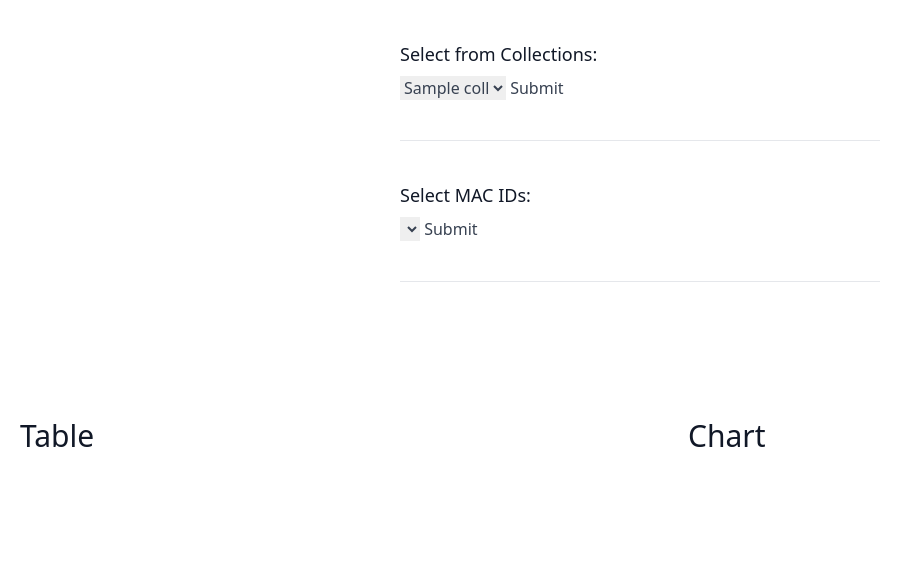
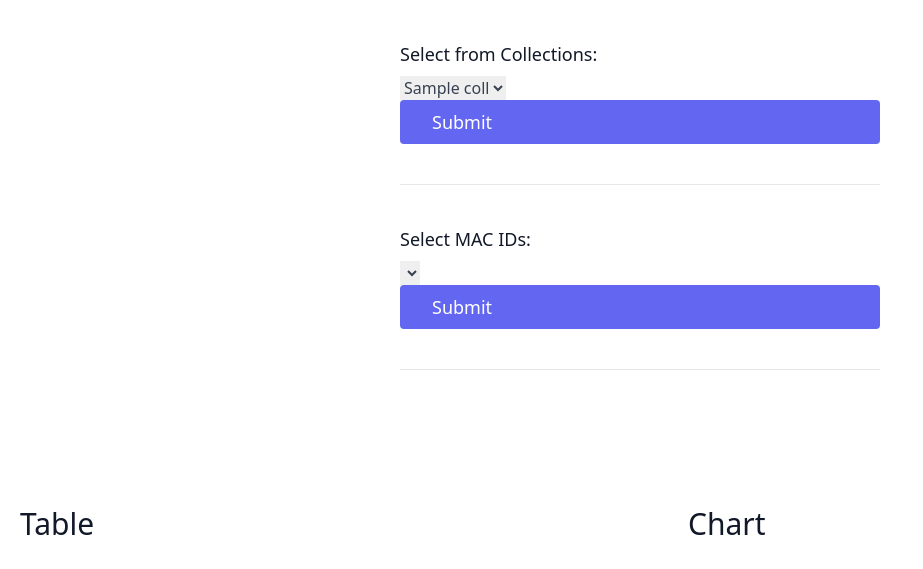
Before and after one commit to agatsa1/mv2dashboard, a Flask app: template app/templates/index.html in a window 1280 px wide. Shown: the part 80-649 px from the top of the page, without its empty margins (0-923 px from the left). Run offline with Flask 2, Linux system fonts and the light colour scheme; the template is opened without the code that fills it: most values are stand-ins (such as "Sample title", 1, 10 or a date in 2020); lists and menus that the app fills with data are empty; some libraries are stand-ins or nearby versions.

Commit message:
Update Submit Button

```diff
--- a/app/templates/index.html
+++ b/app/templates/index.html
@@ -74,7 +74,7 @@
                                 <option value="{{coll}}" SELECTED>{{coll}}</option>"
                                 {% endfor %}
                             </select>
-                            <a id="demo" onclick="selectCollection()" class="button execute" name="submit"
+                            <a id="demo" onclick="selectCollection()" class="flex mx-auto text-white bg-indigo-500 border-0 py-2 px-8 focus:outline-none hover:bg-indigo-600 rounded text-lg" name="submit"
                                 value="submit">Submit</a>
                         </form>
                     </div>
@@ -90,7 +90,7 @@
                             <select name="selectform" id="mac" method="GET" action="/">
 
                             </select>
-                            <a id="demo" onclick="selectMacID()" class="button execute" name="submit"
+                            <a id="demo" onclick="selectMacID()" class="flex mx-auto text-white bg-indigo-500 border-0 py-2 px-8 focus:outline-none hover:bg-indigo-600 rounded text-lg" name="submit"
                                 value="submit">Submit</a>
                         </form>
                     </div>
```
